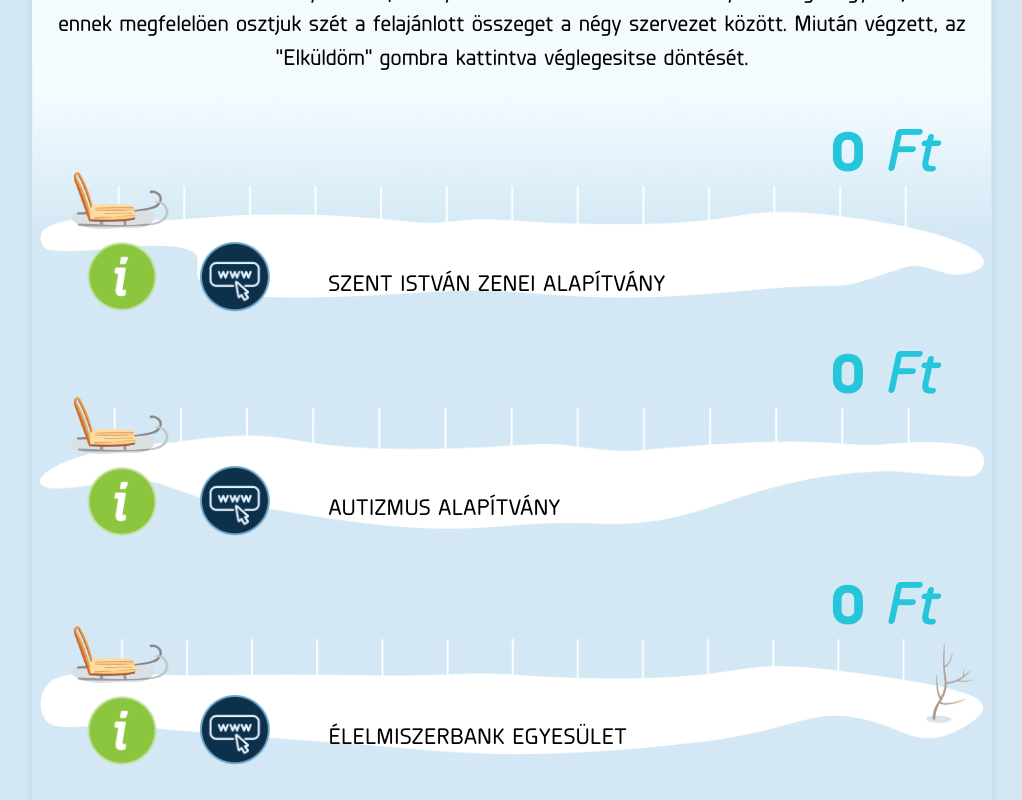
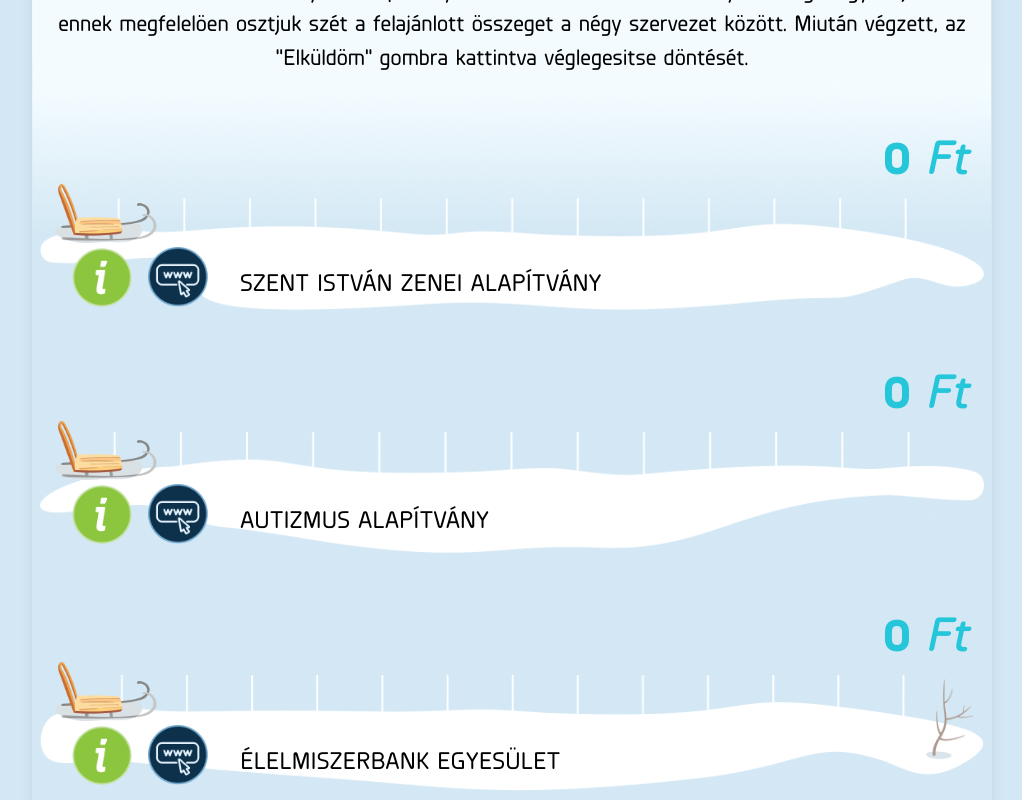
Before and after one commit to brutumfulmen97/sp-sanke, a Next.js app: page / in a window 1280 px wide. Shown: the part 720-1520 px from the top of the page, without its empty margins (128-1150 px from the left). Built offline with nearby package versions, Linux system fonts and the light colour scheme; a small style sheet from the web is missing.

Commit message:
charity scss done

```diff
--- a/src/app/globals.scss
+++ b/src/app/globals.scss
@@ -202,8 +202,130 @@
 
                 &:disabled {
                     background: #8caab5;
+                    cursor: not-allowed;
                 }
             }
         }
     }
 }
+
+.draggable-markup {
+    width: 100%;
+    text-align: center;
+    font-size: 0.75rem;
+    font-weight: 600;
+
+    @media #{$md} {
+        font-size: 1rem;
+    }
+
+    div {
+        position: relative;
+        width: 100%;
+        height: 3rem;
+        display: grid;
+        place-items: center;
+
+        .sled-image {
+            position: absolute;
+            max-width: 150%;
+        }
+    }
+}
+
+.charity__content {
+    width: 100%;
+    position: relative;
+    margin-top: 3rem;
+
+    h2 {
+        width: 100%;
+        text-align: end;
+        padding-right: 1rem;
+        font-size: 1.2rem;
+        color: #26c6da;
+
+        @media #{$xs} {
+            font-size: 2rem;
+        }
+
+        @media #{$md} {
+            font-size: 3rem;
+        }
+    }
+
+    .charity__content-main {
+        position: absolute;
+        width: 100%;
+        top: 20%;
+        padding-inline: 1rem;
+
+        @media #{$xs} {
+            padding-inline: 1.2rem;
+            top: 28%;
+        }
+
+        @media #{$md} {
+            padding-inline: 1.5rem;
+            top: 35%;
+        }
+
+        @media #{$tablet} {
+            padding-inline: 2rem;
+        }
+
+        .dnd-context {
+            display: flex;
+            justify-content: space-between;
+
+            .droppable {
+                width: 100%;
+            }
+        }
+
+        .charity__content-main-info {
+            display: flex;
+            align-items: center;
+            justify-content: flex-start;
+            width: 100%;
+            gap: 0.2rem;
+            margin-top: -10px;
+
+            @media #{$xs} {
+                margin-top: 5px;
+                gap: 0.5rem;
+            }
+
+            @media #{$md} {
+                margin-top: 10px;
+                gap: 1rem;
+            }
+
+            p {
+                font-size: 0.7rem;
+
+                @media #{$xs} {
+                    font-size: 1rem;
+                }
+
+                @media #{$md} {
+                    font-size: 1.5rem;
+                }
+            }
+
+            img,
+            a {
+                width: 20px;
+                cursor: pointer;
+
+                @media #{$xs} {
+                    width: 35px;
+                }
+
+                @media #{$md} {
+                    width: 60px;
+                }
+            }
+        }
+    }
+}
--- a/src/components/Charity.tsx
+++ b/src/components/Charity.tsx
@@ -35,18 +35,14 @@
 
     const draggableMarkup = (
         <Draggable id={id}>
-            <div
-                className="text-center text-xs font-semibold md:text-md w-full
-        "
-                style={style}
-            >
-                <div className="relative w-full h-12 grid place-items-center">
+            <div className="draggable-markup" style={style}>
+                <div>
                     <Image
                         src="/sanke.png"
                         width={600}
                         height={300}
                         alt="snake"
-                        className="absolute max-w-[150%]"
+                        className="sled-image"
                     />
                 </div>
             </div>
@@ -66,8 +62,8 @@
     }, [total, value]);
 
     return (
-        <div className="w-full relative mt-12">
-            <h2 className="w-full text-end pr-[5%] text-lg mobile:text-4xl md:text-6xl text-[#26C6DA] fontExtraBold">
+        <div className="charity__content">
+            <h2 className="fontExtraBold">
                 {new Intl.NumberFormat("hu-HU", {
                     currency: "HUF",
                     maximumFractionDigits: 0,
@@ -84,42 +80,32 @@
                     height: "auto",
                 }}
             />
-            <div className="absolute w-full top-[20%] md:top-[30%] px-[5%]">
-                <div className="flex justify-between ">
+            <div className="charity__content-main">
+                <div className="dnd-context">
                     <DndContext
                         onDragEnd={handleDragEnd}
                         modifiers={[restrictToHorizontalAxis]}
                     >
                         {containers.map((id: string) => (
-                            <Droppable
-                                key={id}
-                                id={id}
-                                className="text-center text-xs md:text-md w-full"
-                            >
+                            <Droppable key={id} id={id} className="droppable">
                                 {parent === id ? draggableMarkup : ""}
                             </Droppable>
                         ))}
                     </DndContext>
                 </div>
-                <div className="flex gap-[5%] -mt-[1%] mobile:mt-[2%] w-full items-center justify-start">
+                <div className="charity__content-main-info">
                     <Image
                         src="/info.png"
                         width={70}
                         height={70}
-                        className="w-[35px] md:w-[70px] cursor-pointer"
                         alt="info"
                         onClick={() => setPopupOpen(true)}
                     />
-                    <a
-                        href={`https://${link}`}
-                        target="_blank"
-                        className="w-[35px] md:w-[70px]"
-                    >
+                    <a href={`https://${link}`} target="_blank">
                         <Image
                             src="/link.png"
                             width={70}
                             height={70}
-                            className="w-[35px] md:w-[70px]"
                             style={{
                                 width: "100%",
                                 height: "auto",
@@ -128,9 +114,7 @@
                         />
                     </a>
 
-                    <p className="text-[8px] mobile:text-lg md:text-2xl fontMedium">
-                        {title.toUpperCase()}
-                    </p>
+                    <p className="fontMedium">{title.toUpperCase()}</p>
                 </div>
             </div>
             {popupOpen && (
```
